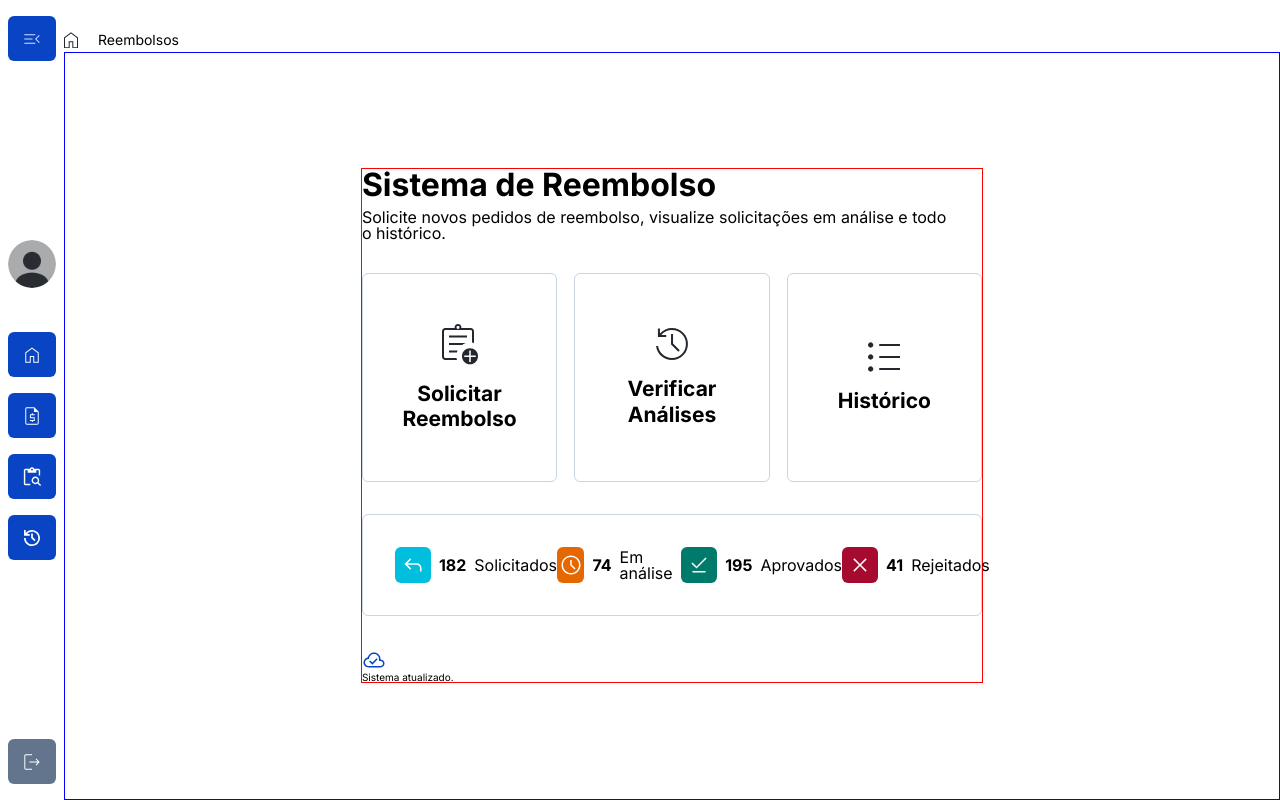
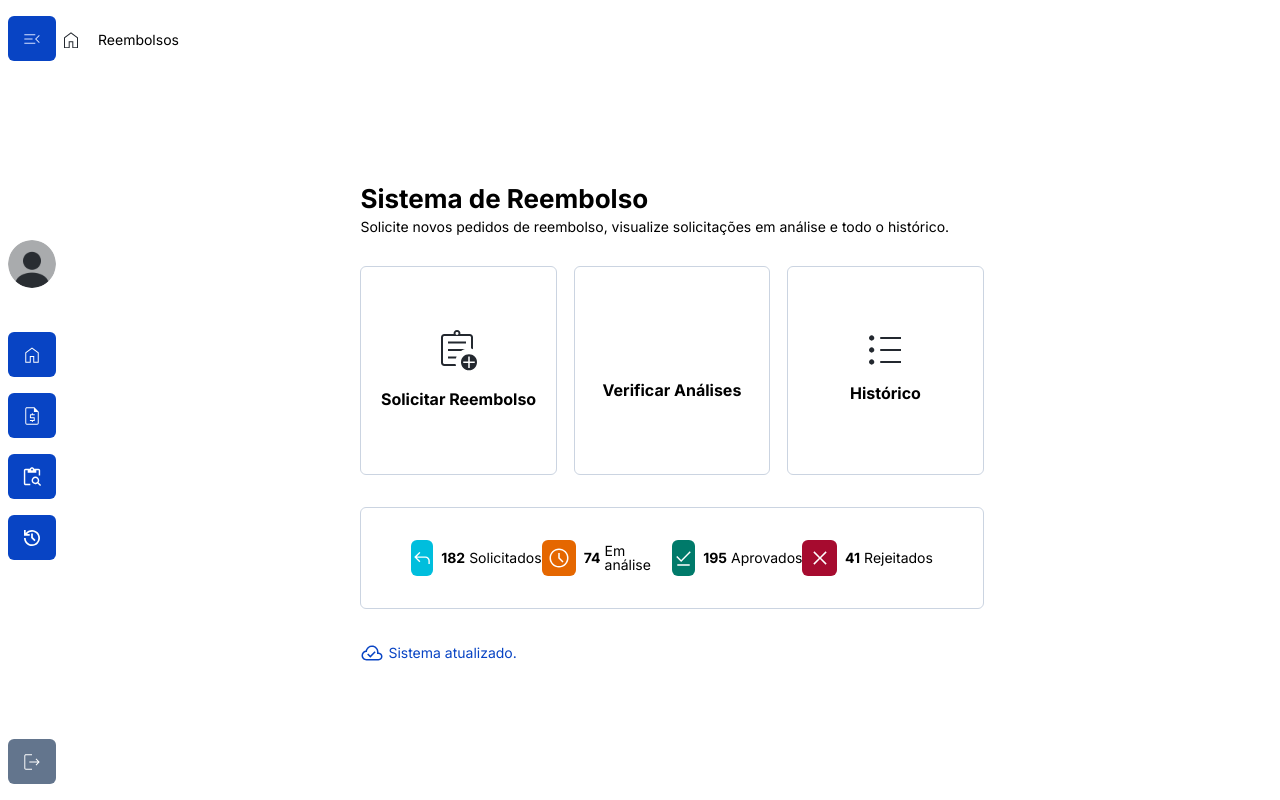
Before and after one commit to rosadevsolutions/2025-vainaweb-sispar, a React (Vite) app: page /reembolsos in a window 1280 px wide. Built offline with nearby package versions, Linux system fonts and the light colour scheme.

Commit message:
reembolsos report e status

```diff
--- a/src/components/Reembolsos/Reembolsos.jsx
+++ b/src/components/Reembolsos/Reembolsos.jsx
@@ -1,7 +1,6 @@
 import { useNavigate } from "react-router-dom"
 import IconAnalise from "../../assets/Reembolsos/icon-analise.svg"
 import IconAprovados from "../../assets/Reembolsos/icon-aprovados.svg"
-import IconHistorico from "../../assets/Reembolsos/icon-historico.svg"
 import IconRejeitados from "../../assets/Reembolsos/icon-rejeitados.svg"
 import IconSolicitados from "../../assets/Reembolsos/icon-solicitados.svg"
 import IconSolicitarReembolso from "../../assets/Reembolsos/icon-solicitar.svg"
@@ -33,7 +32,7 @@ export default function Reembolsos() {
               </article>
 
               <article className={styles.services__card} onClick={ () => { navigate("/") } }>
-                <img src={IconHistorico} className={styles.services__icon} alt="ícone verificar análises" title="Verificar análises" />
+                <img src={IconAnalise} className={styles.services__icon} alt="ícone verificar análises" title="Verificar análises" />
                 <h3 className={styles.services__title}>Verificar Análises</h3>
               </article>
 
@@ -44,42 +43,44 @@ export default function Reembolsos() {
             </section>
 
             <section className={styles.report__wrapper}>
-              <article className={styles.report__card}>
-                <div className={styles.report__box__solicitados}>
-                  <img src={IconSolicitados} className={styles.report__icon} alt="ícone solitados" title="Solicitados" />
+              <article className={styles.report__card__wrapper}>
+                <div className={styles.report__card__square__solicitados}>
+                  <img src={IconSolicitados} className={styles.report__card__icon} alt="ícone solicitados" title="Solicitados" />
                 </div>
-                <p className={styles.report__value}>182</p>
-                <p className={styles.report__info}>Solicitados</p>
+                <p className={styles.report__card__value}>182</p>
+                <p className={styles.report__card__info}>Solicitados</p>
               </article>
 
-              <article className={styles.report__card}>
-                <div className={styles.report__box__analise}>
-                  <img src={IconAnalise} className={styles.report__icon} alt="ícone em análise" title="Em análise" />
+              <article className={styles.report__card__wrapper}>
+                <div className={styles.report__card__square__analise}>
+                  <img src={IconAnalise} className={styles.report__icon} alt="ícone em análise" title="Em Análise" />
                 </div>
-                <p className={styles.report__value}>74</p>
-                <p className={styles.report__info}>Em análise</p>
+                <p className={styles.report__card__value}>74</p>
+                <p className={styles.report__card__info}>Em análise</p>
               </article>
 
-              <articles className={styles.report__card}>
-                <div className={styles.report__box__aprovados}>
+              <article className={styles.report__card__wrapper}>
+                <div className={styles.report__card__square__aprovados}>
                   <img src={IconAprovados} className={styles.report__icon} alt="ícone aprovados" title="Aprovados" />
                 </div>
-                <p className={styles.report__value}>195</p>
-                <p className={styles.report__info}>Aprovados</p>
-              </articles>
+                <p className={styles.report__card__value}>195</p>
+                <p className={styles.report__card__info}>Aprovados</p>
+              </article>
 
-              <article className={styles.report__card}>
-                <div className={styles.report__box__rejeitados}>
-                  <img src={IconRejeitados} className={styles.report__icon} alt="ícone rejeitados" title="Rejeitados" />
+              <article className={styles.report__card__wrapper}>
+                <div className={styles.report__card__square__rejeitados}>
+                  <img src={IconRejeitados} className={styles.report__card__icon} alt="ícone rejeitados" title="Rejeitados" />
                 </div>
-                <p className={styles.report__value}>41</p>
-                <p className={styles.report__info}>Rejeitados</p>
+                <p className={styles.report__card__value}>41</p>
+                <p className={styles.report__card__info}>Rejeitados</p>
               </article>
+
+
             </section>
 
-            <section className="status__wrapper">
-              <img src={IconStatus} className="status__icon" alt="ícone sistema atualizado" title="Sistema atualizado" />
-              <p className="status__info">Sistema atualizado.</p>
+            <section className={styles.status__wrapper}>
+              <img src={IconStatus} className={styles.status__icon} alt="ícone sistema atualizado" title="Sistema atualizado" />
+              <p className={styles.status__info}>Sistema atualizado.</p>
             </section>
           </div>
         </main>
--- a/src/components/Reembolsos/Reembolsos.module.scss
+++ b/src/components/Reembolsos/Reembolsos.module.scss
@@ -18,11 +18,9 @@
     display: flex;
     justify-content: center;
     height: 100vh;
-    border: 1px solid blue;
   }
 
   &__content{
-    border: 1px solid red;
     display: flex;
     flex-direction: column;
     gap: 3.2rem;
@@ -39,12 +37,12 @@
   }
 
   &__title{
-    font-size: 3.2rem;
+    font-size: 2.6rem;
     font-weight: 700;
   }
 
   &__text{
-    font-size: 1.6rem;
+    font-size: 1.4rem;
     font-weight: 400;
   }
 }
@@ -77,7 +75,7 @@
   }
 
   &__title{
-    font-size: 2.1rem;
+    font-size: 1.6rem;
     font-weight: 700;
     line-height: 2.541rem;
     text-align: center;
@@ -90,44 +88,46 @@
     border: 0.08rem solid var(--color-grey2);
     border-radius: 0.6rem;
     display: flex;
-    justify-content: space-around;
-    padding: 3.2rem;
+    justify-content: center;
+    padding: 3.2rem 0;
     width: 100%;
   }
 
   &__card{
+    &__wrapper{
       align-items: center;
       display: flex;
-    gap: 0.8rem;
       justify-content: flex-start;
+      width: 21%;
     }
 
-  &__box__analise,
-  &__box__aprovados,
-  &__box__rejeitados,
-  &__box__solicitados{
+    &__square__analise,
+    &__square__aprovados,
+    &__square__rejeitados,
+    &__square__solicitados{
       align-items: center;
       border-radius: 0.6rem;
       display: flex;
       height: 3.6rem;
       justify-content: center;
+      margin-right: 0.8rem;
       width: 3.6rem;
     }
 
-  &__box__solicitados{
-    background-color: var(--color-blue3);
-  }
-
-  &__box__analise{
+    &__square__analise{
       background-color: var(--color-orange);
     }
 
-  &__box__aprovados{
+    &__square__aprovados{
       background-color: var(--color-green);
     }
 
-  &__box__rejeitados{
+    &__square__rejeitados{
       background-color: var(--color-velvet);
+    }
+
+    &__square__solicitados{
+      background-color: var(--color-blue3);
     }
 
     &__icon{
@@ -138,12 +138,30 @@
     }
 
     &__value{
-    font-size: 1.6rem;
+      font-size: 1.4rem;
       font-weight: 700;
+      margin-right: 0.4rem;
     }
 
     &__info{
-    font-size: 1.6rem;
+      font-size: 1.4rem;
       font-weight: 400;
     }
   }
+  }
+
+
+.status{
+  &__wrapper{
+    align-items: center;
+    display: flex;
+    gap: 0.4rem;
+    justify-content: flex-start;
+  }
+
+  &__info{
+    color: var(--color-blue2);
+    font-size: 1.4rem;
+
+  }
+}
```
Lines whose indentation alone changed are shown as unchanged.
